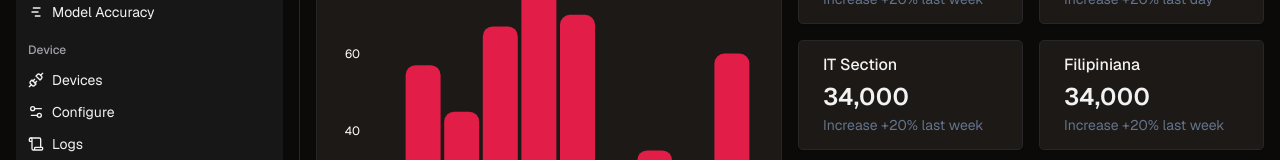
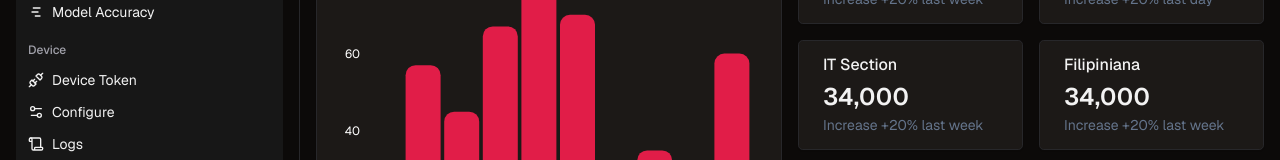
Before and after one commit to kiannaquines/crowd-monitoring-app, a Next.js app: page / in a window 1280 px wide. Shown: the part 377-537 px from the top of the page. Built offline with nearby package versions, Linux system fonts and the light colour scheme.

Commit message:
new commit

```diff
--- a/app/layout.tsx
+++ b/app/layout.tsx
@@ -26,7 +26,7 @@ export default function RootLayout({
         <div className="min-w-[300px] min-h-[1100px]">
           <Sidebar/>
         </div>
-        <main className="w-full h-full">
+        <main className="w-full h-full overflow-y-auto">
           <Header/>
           <div className="p-4">
             <Breadcrumbs/>
--- a/components/Sidebar.tsx
+++ b/components/Sidebar.tsx
@@ -72,7 +72,7 @@ const Sidebar = () => {
                         <Link href="/sections" passHref>
                             <CommandItem className='cursor-pointer'>
                                 <Unplug className="mr-2 h-4 w-4" />
-                                <span>Devices</span>
+                                <span>Device Token</span>
                             </CommandItem>
                         </Link>
                         <CommandItem className='cursor-pointer'>
```
